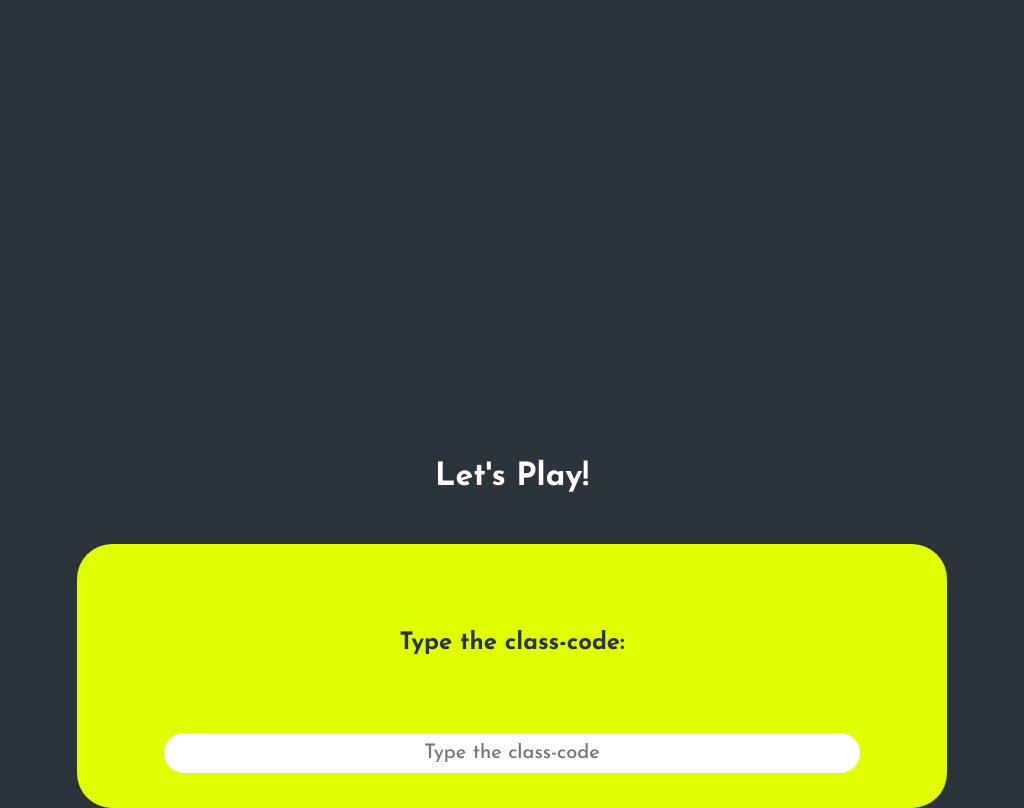
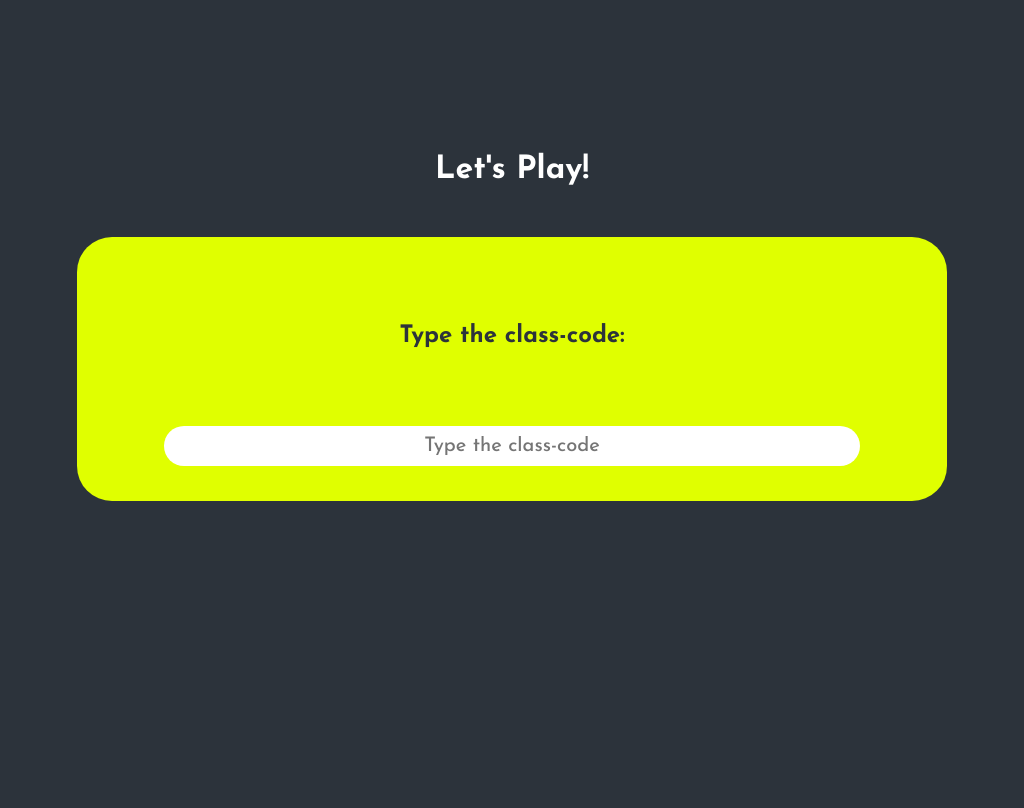
Before and after one commit to n4than0071/quiz_jumper, a plain HTML site: page index.html in a window 1024 px wide. Drawn offline with Linux system fonts and the light colour scheme.

Commit message:
Add files via upload

```diff
--- a/css/code.css
+++ b/css/code.css
@@ -69,9 +69,16 @@ main div input{
         margin-top: 45%;
     }
 }
+/*responsividade*/
 
-@media only screen and (min-width: 910px max-width: 1010){
+@media only screen and (min-width: 750px){
     main{
-        margin-top: 50%;
+        margin-top: 45%;
     }
 }
+
+@media only screen and (min-width: 481px) and (max-device-width:1200px) and (orientation: landscape){
+    main{
+        margin-top: 15%;
+    }
+}
```
